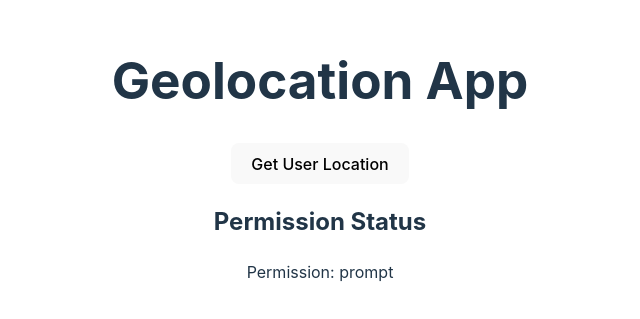
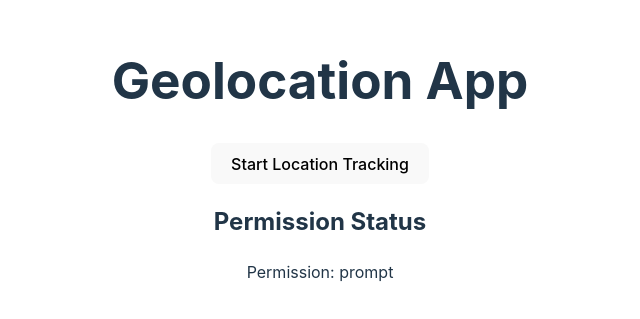
Before and after one commit to micaelafrancisco13/socket-io-react-client, a React (Vite) app: page /location in a window 1280 px wide. Shown: the part 241-560 px from the top of the page, without its empty margins (320-960 px from the left). Built offline with nearby package versions, Linux system fonts and the light colour scheme; no server answers.

Commit message:
implement periodic tracking

```diff
--- a/src/components/CustomGeolocation.tsx
+++ b/src/components/CustomGeolocation.tsx
@@ -1,11 +1,12 @@
 import { useEffect, useState } from "react"
+import { io, Socket } from "socket.io-client"
 
 interface Location {
 	latitude: number
 	longitude: number
 }
 
-function CustomGeolocation() {
+function Geolocation() {
 	// State to save the user's location
 	const [userLocation, setUserLocation] = useState<Location | null>(null)
 	// State to track error messages
@@ -14,15 +15,24 @@ function CustomGeolocation() {
 	const [permissionStatus, setPermissionStatus] = useState<
 		"granted" | "denied" | "prompt" | null
 	>(null)
+	// Socket.IO instance
+	const [socket, setSocket] = useState<Socket | null>(null)
+	// State to track if tracking is active
+	const [isTracking, setIsTracking] = useState<boolean>(false)
+	// Reference to the Geolocation watcher
+	let watchId: number | null = null
 
-	// Function to get the user's geolocation
-	const getUserLocation = () => {
+	// Function to start periodic location tracking
+	const startLocationTracking = () => {
 		if (navigator.geolocation) {
-			navigator.geolocation.getCurrentPosition(
+			watchId = navigator.geolocation.watchPosition(
 				(position) => {
 					const { latitude, longitude } = position.coords
 					setUserLocation({ latitude, longitude })
 					setErrorMessage(null)
+
+					// Send updated location to the server via Socket.IO
+					socket?.emit("updateLocation", { latitude, longitude })
 				},
 				(error) => {
 					if (error.code === 1) {
@@ -42,9 +52,24 @@ function CustomGeolocation() {
 					}
 					setUserLocation(null)
 				},
+				{
+					enableHighAccuracy: true,
+					maximumAge: 10000,
+					timeout: 5000,
+				},
 			)
+			setIsTracking(true)
 		} else {
 			setErrorMessage("Geolocation is not supported by this browser.")
+		}
+	}
+
+	// Function to stop location tracking
+	const stopLocationTracking = () => {
+		if (watchId !== null && navigator.geolocation) {
+			navigator.geolocation.clearWatch(watchId)
+			watchId = null
+			setIsTracking(false)
 		}
 	}
 
@@ -77,26 +102,55 @@ function CustomGeolocation() {
 		}
 	}
 
+	// Establish Socket.IO connection on component mount
+	useEffect(() => {
+		const socketInstance = io("http://localhost:3000") // Replace with your backend URL
+		setSocket(socketInstance)
+
+		// Clean up socket connection on unmount
+		return () => {
+			socketInstance.disconnect()
+		}
+	}, [])
+
 	// Effect to check the permission status on component mount
 	useEffect(() => {
 		checkPermissionStatus()
 	}, [])
 
+	// Listen for updates from the server
+	useEffect(() => {
+		if (socket) {
+			socket.on("vehicleLocationUpdate", (data) => {
+				console.log("Vehicle location update received:", data)
+				// Add logic to update the map or UI with this data
+			})
+		}
+	}, [socket])
+
 	// Return an HTML page for the user to check their location
 	return (
 		<div>
 			<h1>Geolocation App</h1>
-			{/* Button to get user location */}
-			<button onClick={getUserLocation}>Get User Location</button>
+			{/* Button to start or stop location tracking */}
+			{!isTracking ? (
+				<button onClick={startLocationTracking}>
+					Start Location Tracking
+				</button>
+			) : (
+				<button onClick={stopLocationTracking}>
+					Stop Location Tracking
+				</button>
+			)}
 			{/* Display user's location if available */}
 			{userLocation && (
 				<div>
-					<h2>User Location</h2>
+					<h2>Your Location</h2>
 					<p>Latitude: {userLocation.latitude}</p>
 					<p>Longitude: {userLocation.longitude}</p>
 				</div>
 			)}
-			{/* Display an error message if any */}
+			{/* Display error message if any */}
 			{errorMessage && (
 				<div>
 					<h2>Error</h2>
@@ -116,4 +170,4 @@ function CustomGeolocation() {
 	)
 }
 
-export default CustomGeolocation
+export default Geolocation
```
